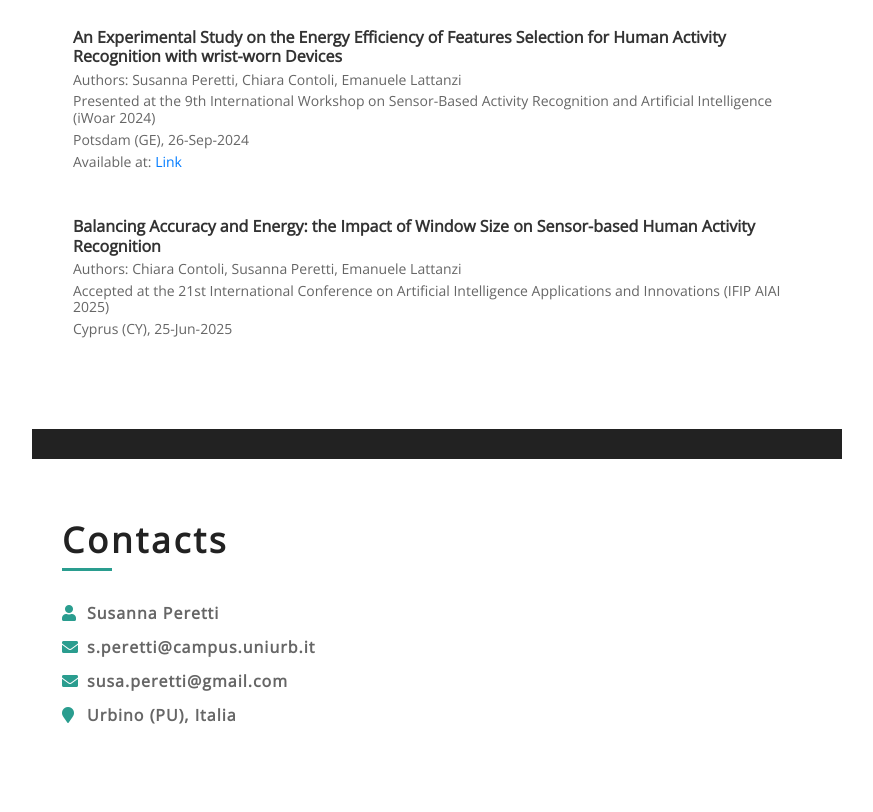
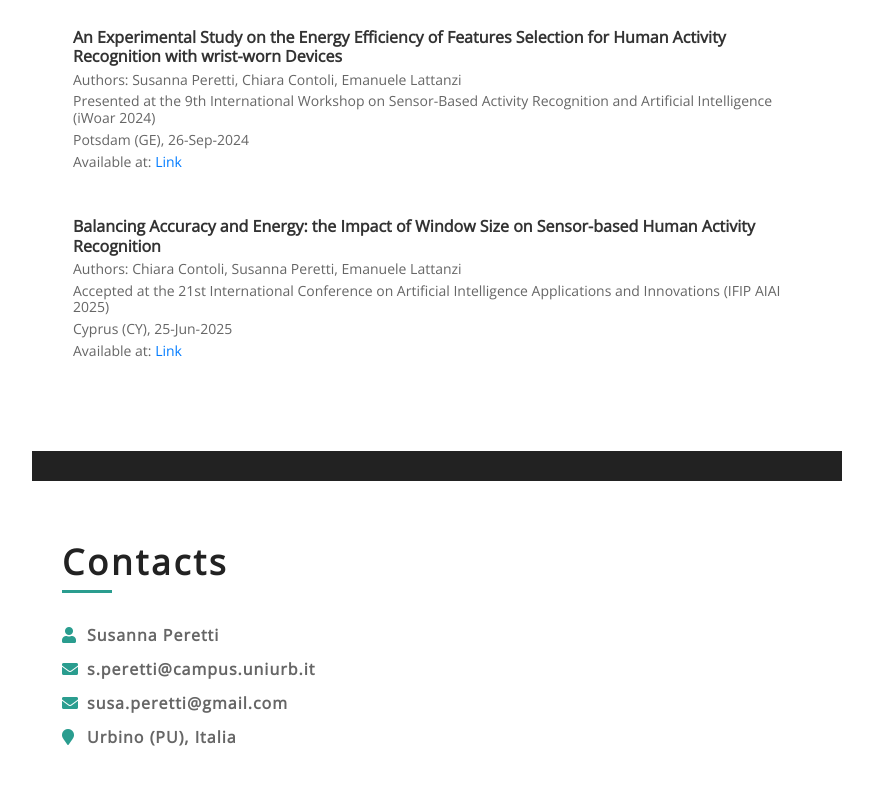
Before and after one commit to SusaPrt/susaprt.github.io, a plain HTML site: page index.html in a window 1280 px wide. Shown: the part 2615-3427 px from the top of the page, without its empty margins (368-1241 px from the left). Drawn offline with nearby package versions, Linux system fonts and the light colour scheme.

Commit message:
Update index.html

```diff
--- a/index.html
+++ b/index.html
@@ -244,6 +244,7 @@
                                 <p>Authors: Chiara Contoli, Susanna Peretti, Emanuele Lattanzi</p>
                                 <p>Accepted at the 21st International Conference on Artificial Intelligence Applications and Innovations (IFIP AIAI 2025)</p>
                                 <p>Cyprus (CY), 25-Jun-2025</p>
+                                <p>Available at: <a href="https://www.researchgate.net/publication/392919491_Balancing_Accuracy_and_Energy_The_Impact_of_Window_Size_on_Sensor-Based_Human_Activity_Recognition">Link</a></p>
                             </li>
                         </ul>
                     </div>
```
